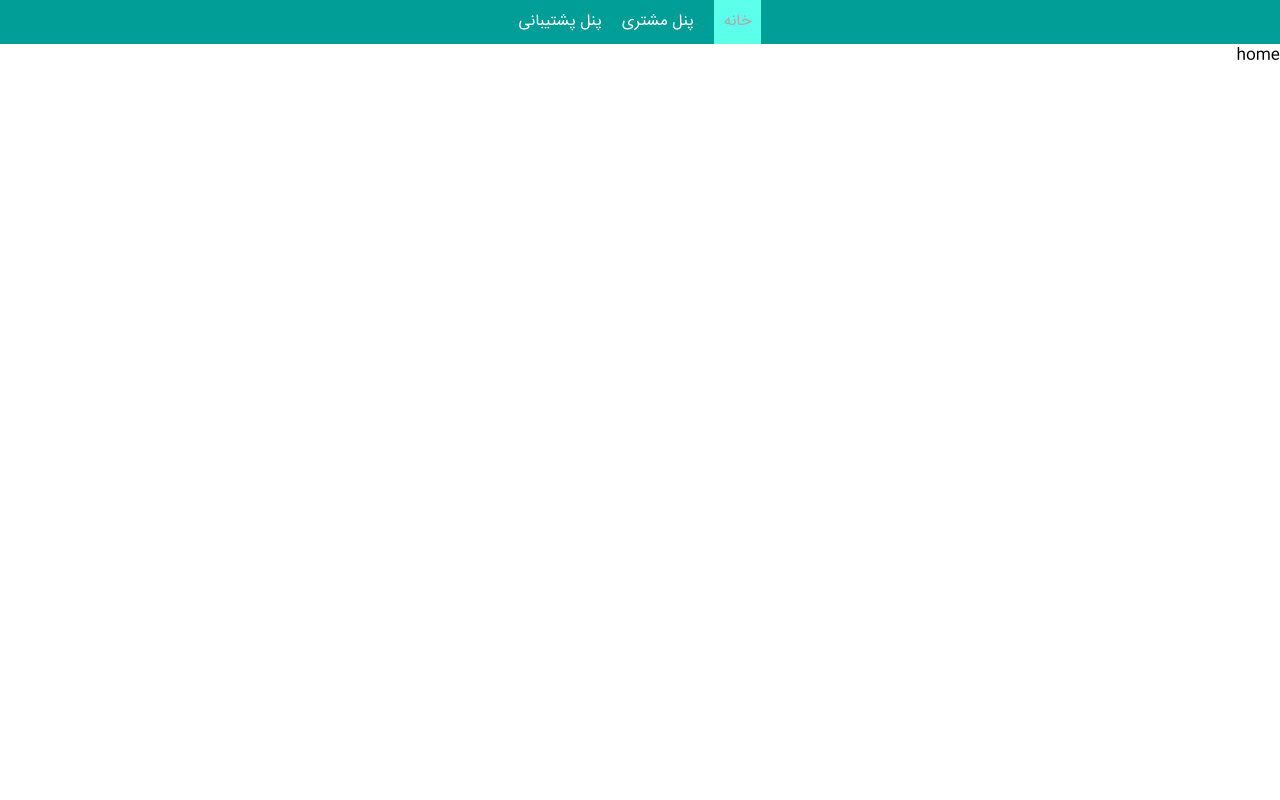
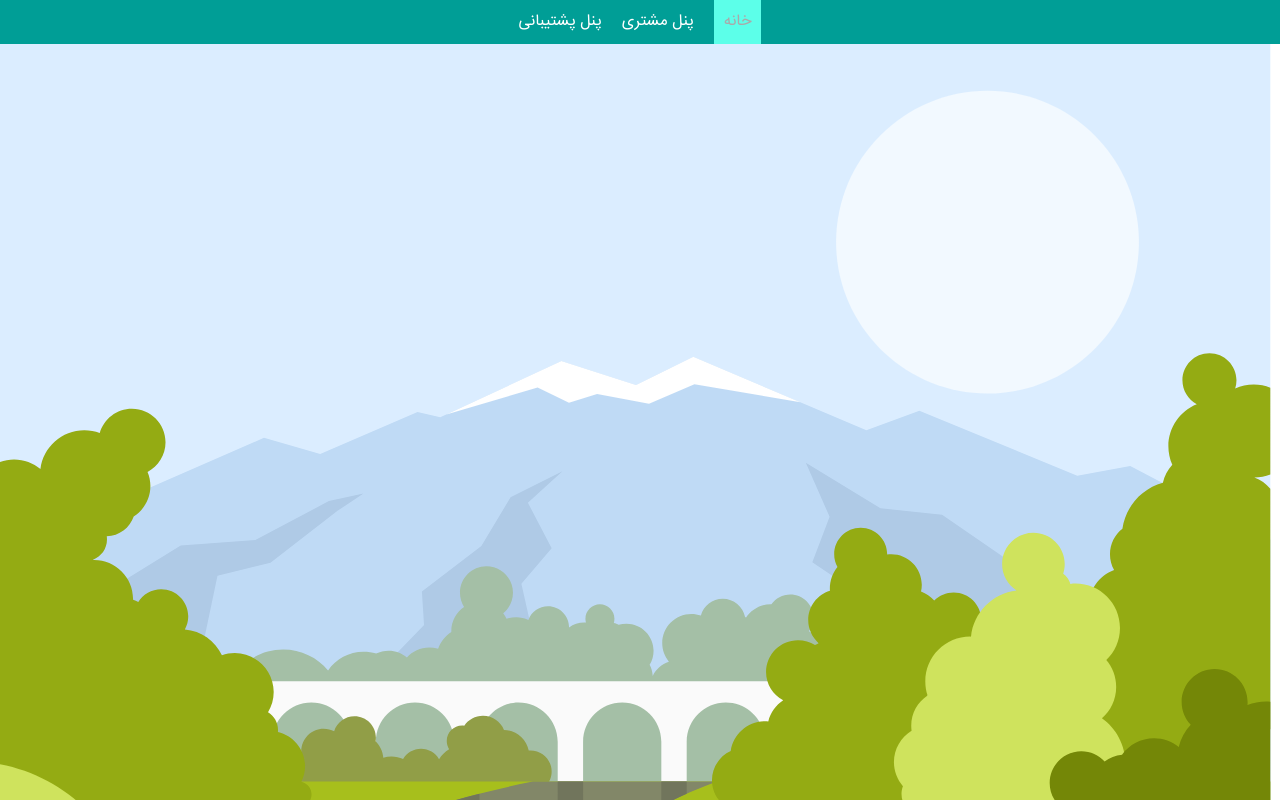
Before and after one commit to peyman-norozy/chat-bin, a React (Create React App) app: page / in a window 1280 px wide. Shown: the top 800 px of the page. Built offline with nearby package versions, Linux system fonts and the light colour scheme.

Commit message:
add the svg file to the home page

```diff
--- a/src/layout/HeaderLayout.tsx
+++ b/src/layout/HeaderLayout.tsx
@@ -4,7 +4,7 @@ const HeaderLayout = () => {
   const active: string = "bg-[#5cffe9] py-[9px] px-[10px] text-[#aaa]";
   return (
     <>
-      <header className="bg-[#009e96] ">
+      <header className="bg-[#009e96] fixed w-full z-10">
         <nav>
           <ul className="flex justify-center items-center gap-[20px] text-white py-[10px]">
             <li>
--- a/src/pages/Home.tsx
+++ b/src/pages/Home.tsx
@@ -1,7 +1,9 @@
 const Home = () => {
   return (
     <>
-      <div>home</div>
+      <div className="absolute top-[41px] w-full">
+        <img src="/landscape-wtih-a-bridge.svg" alt="" className="w-full" />
+      </div>
     </>
   );
 };
```
Also changed, not shown: public/landscape-wtih-a-bridge.svg (added).
